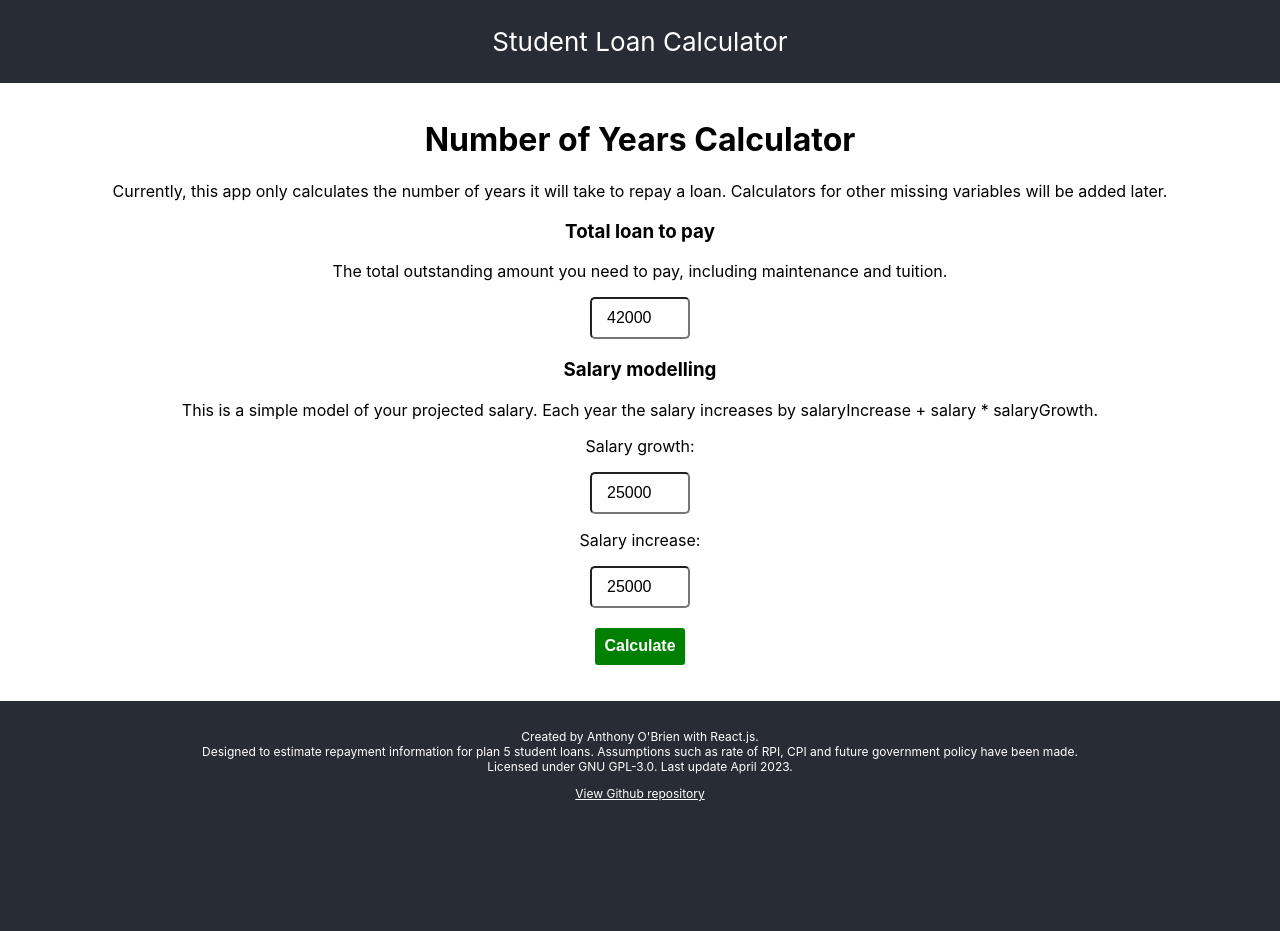
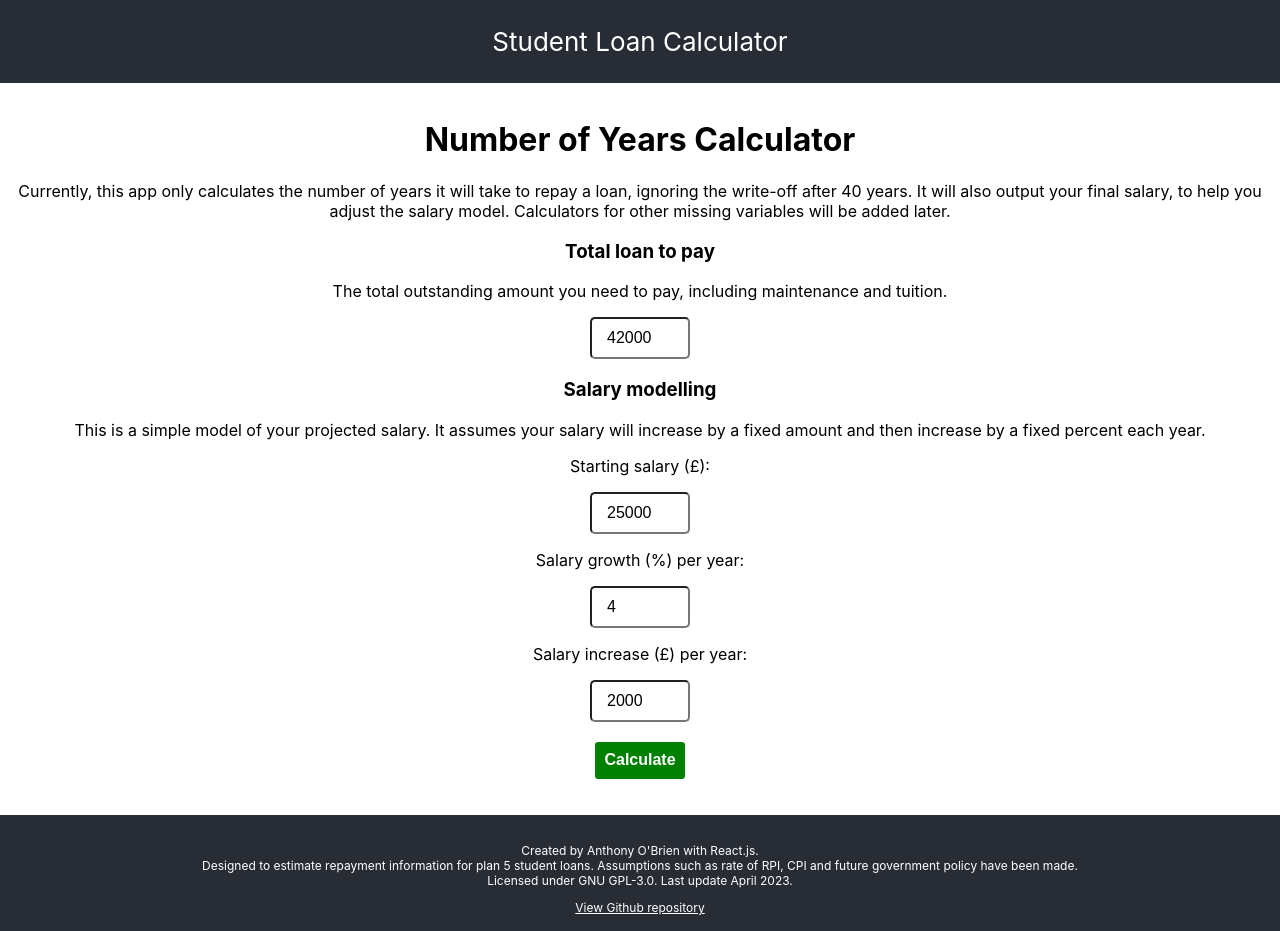
Before and after one commit to anthony0br/plan-5-loan-calculator, a React (Create React App) app: page / in a window 1280 px wide. Before the commit the page ends 817 px from the top, so only its background shows below. Built offline with nearby package versions, Linux system fonts and the light colour scheme.

Commit message:
Completed form and validation

```diff
--- a/src/App.js
+++ b/src/App.js
@@ -4,29 +4,54 @@ import React, { useState }  from 'react';
 function CalculateYearsForm(props) {
   // Input hooks
   const [loanAmount, setLoanAmount] = useState("42000");
-  const [startingSalary, setSalary] = useState("25000");
+  const [startingSalary, setStartingSalary] = useState("25000");
+  const [salaryGrowth, setSalaryGrowth] = useState("4");
+  const [salaryIncrease, setSalaryIncrease] = useState("2000");
 
   // Output hooks
   const [loanClass, setLoanClass] = useState("");
+  const [salaryClass, setSalaryClass] = useState("");
+  const [increaseClass, setIncreaseClass] = useState("");
+  const [growthClass, setGrowthClass] = useState("");
   const [resultsDisplay, setResultsDisplay] = useState("none");
   const [yearsResult, setYearsResult] = useState("");
 
   // Calculate number of years, set states of results component to display results
   function handleSubmit(submitEvent) {
+    // Hide old results and prevent refreshing
     submitEvent.preventDefault();
+    setResultsDisplay("none");
 
-    // Check for empty or invalid amounts
+    // Check for empty or invalid amounts and cast inputs
     let loanRemaining = Number(loanAmount)
     if (loanAmount === "" || Number.isNaN(loanRemaining) || loanRemaining < 0) {
       setLoanClass("invalid");
+      return;
+    }
+    let salary = Number(startingSalary)
+    if (startingSalary === "" || Number.isNaN(salary) || salary < 0) {
+      setSalaryClass("invalid");
+      return;
+    }
+    let increase = Number(salaryIncrease)
+    if (loanAmount === "" || Number.isNaN(increase) || increase < 0) {
+      setIncreaseClass("invalid");
+      return;
+    }
+    let growth = Number(salaryGrowth)
+    if (loanAmount === "" || Number.isNaN(growth) || growth < 0) {
+      setGrowthClass("invalid");
       return;
     }
 
     // Set textboxes to valid
     setLoanClass("");
 
+    // Calculate result
+    let numYears = 0;
 
     // Display results
+    setYearsResult(numYears);
     setResultsDisplay("block");
   }
 
@@ -37,18 +62,20 @@ function CalculateYearsForm(props) {
   return (
     <form onSubmit={handleSubmit}>
       <h1>Number of Years Calculator</h1>
-      <p>Currently, this app only calculates the number of years it will take to repay a loan. Calculators for other missing variables will be added later.</p>
+      <p>Currently, this app only calculates the number of years it will take to repay a loan, ignoring the write-off after 40 years. It will also output your final salary, to help you adjust the salary model. Calculators for other missing variables will be added later.</p>
 
       <h3>Total loan to pay</h3>
       <p>The total outstanding amount you need to pay, including maintenance and tuition.</p>
       <input type="number" className={loanClass} value={loanAmount} onChange={event => {setLoanAmount(event.target.value)}} />
 
       <h3>Salary modelling</h3>
-      <p>This is a simple model of your projected salary. Each year the salary increases by salaryIncrease + salary * salaryGrowth.</p>
-      <p>Salary growth: </p>
-      <input type="number" value={startingSalary} onChange={event => {setSalary(event.target.value)}} />
-      <p>Salary increase: </p>
-      <input type="number" value={startingSalary} onChange={event => {setSalary(event.target.value)}} />
+      <p>This is a simple model of your projected salary. It assumes your salary will increase by a fixed amount and then increase by a fixed percent each year.</p>
+      <p>Starting salary (£):</p>
+      <input type="number" className={salaryClass} value={startingSalary} onChange={event => {setStartingSalary(event.target.value)}} />
+      <p>Salary growth (%) per year: </p>
+      <input type="number" className={growthClass} value={salaryGrowth} onChange={event => {setSalaryGrowth(event.target.value)}} />
+      <p>Salary increase (£) per year: </p>
+      <input type="number" className={increaseClass} value={salaryIncrease} onChange={event => {setSalaryIncrease(event.target.value)}} />
       <br></br>
       <br></br>
       <button type="submit">Calculate</button>
```
